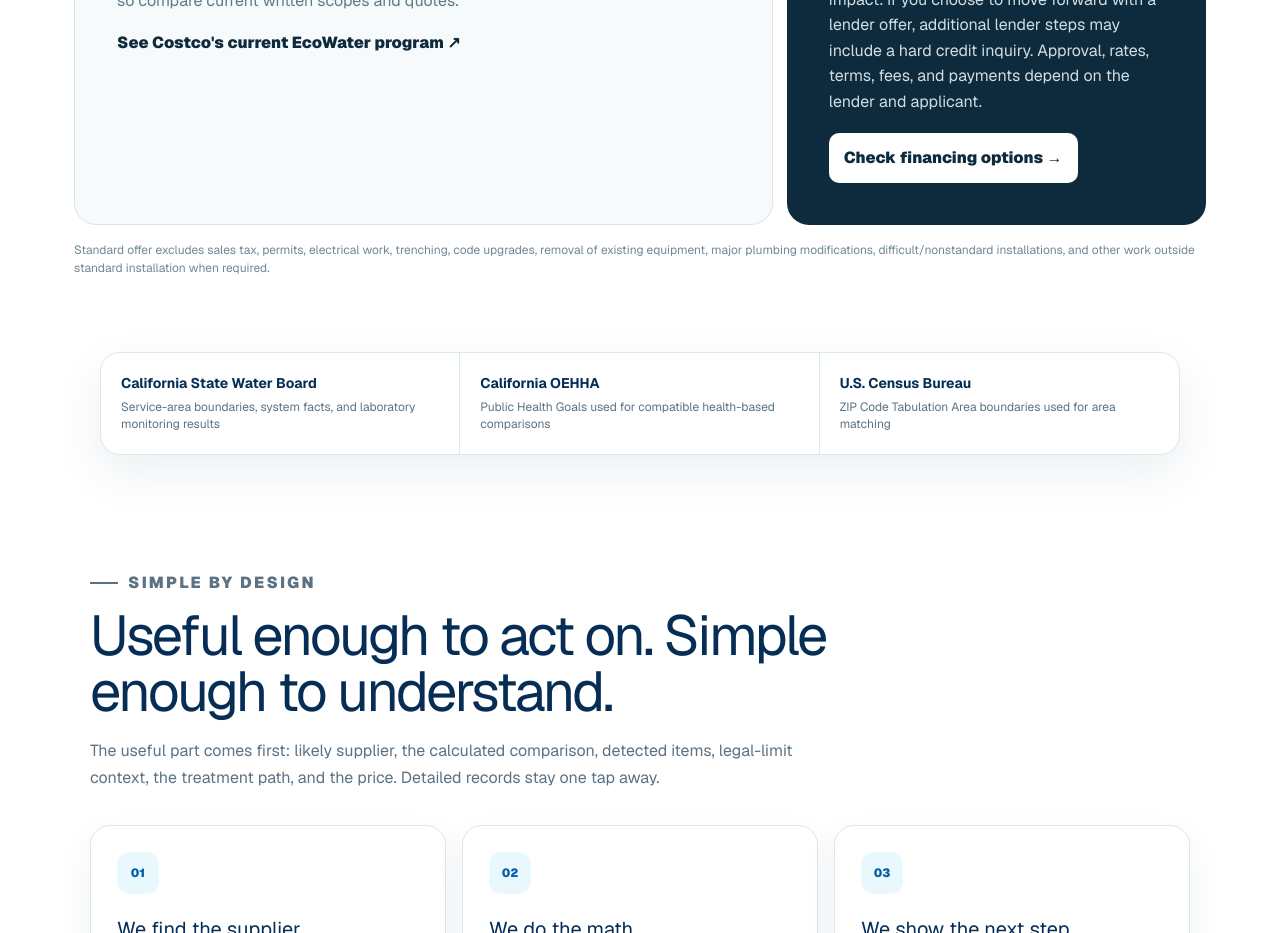
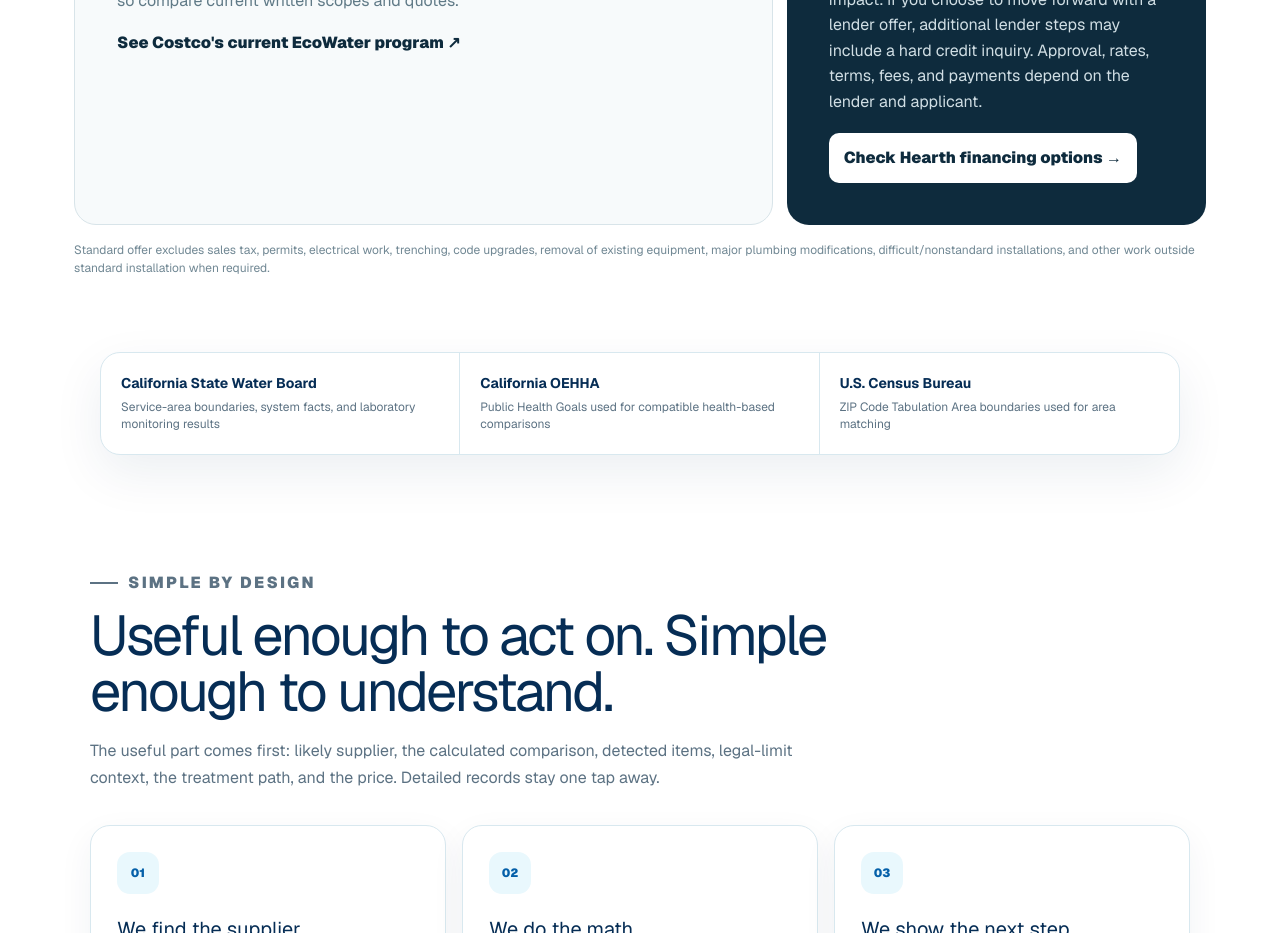
Before and after one commit to supremeprobuilders-art/central-valley-pure-water, a Next.js app: page /water-check in a window 1280 px wide. Shown: the part 1860-2793 px from the top of the page. Built offline with nearby package versions, Linux system fonts and the light colour scheme.

Commit message:
Wire latest Water Check financing CTA to Hearth

```diff
--- a/app/water-check/referral-value-panel.tsx
+++ b/app/water-check/referral-value-panel.tsx
@@ -1,6 +1,5 @@
 "use client";
 
-import Link from "next/link";
 import { useEffect, useState } from "react";
 
 import styles from "./referral-value-panel.module.css";
@@ -10,6 +9,8 @@ type ReferralValuePanelProps = {
 };
 
 const CODE_PATTERN = /^[a-z0-9][a-z0-9-]{1,39}$/i;
+const HEARTH_APPLICATION_URL =
+  "https://app.gethearth.com/partners/supreme-pro-builders/motuma/apply";
 
 export function ReferralValuePanel({ variant }: ReferralValuePanelProps) {
   const [referralCode, setReferralCode] = useState("");
@@ -96,7 +97,9 @@ export function ReferralValuePanel({ variant }: ReferralValuePanelProps) {
             If you choose to move forward with a lender offer, additional lender steps may include a hard credit inquiry.
             Approval, rates, terms, fees, and payments depend on the lender and applicant.
           </p>
-          <Link href="/financing">Check financing options →</Link>
+          <a href={HEARTH_APPLICATION_URL} target="_blank" rel="noopener noreferrer">
+            Check Hearth financing options →
+          </a>
         </aside>
       </div>
 
```
